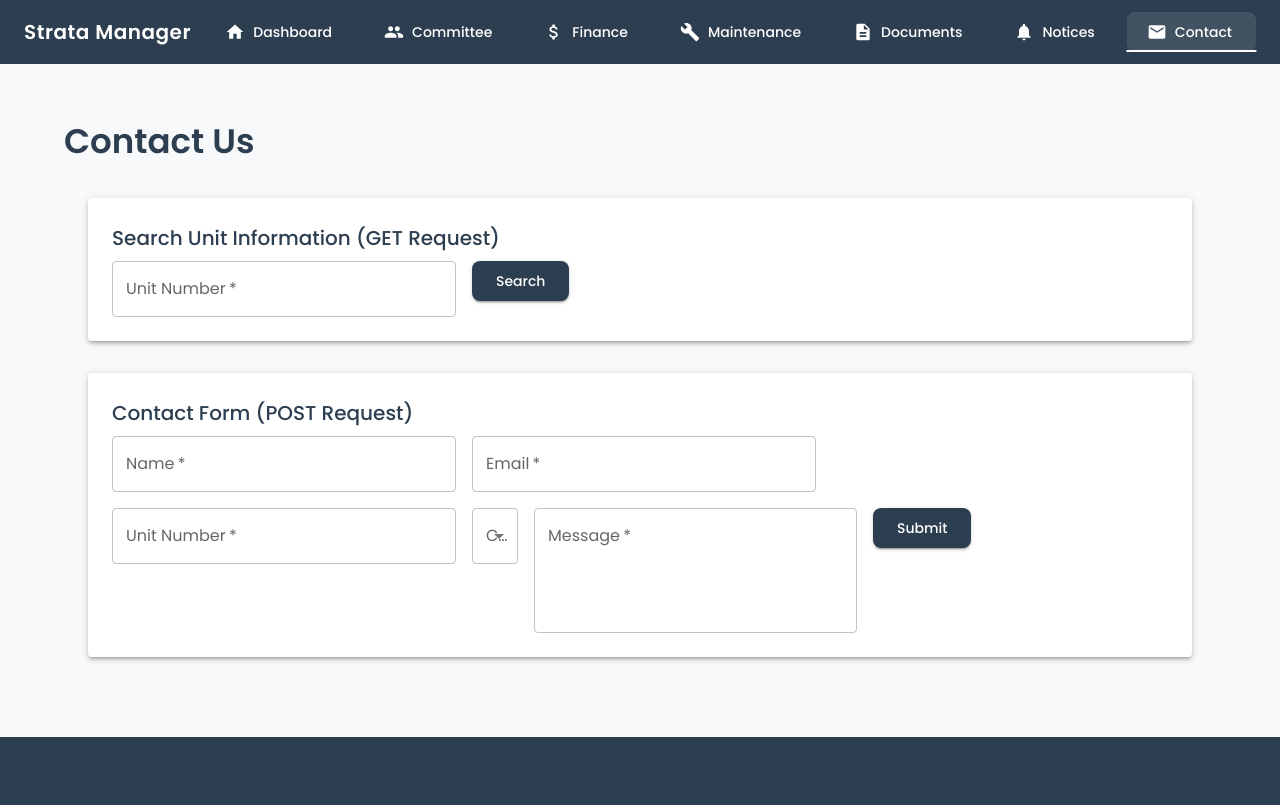
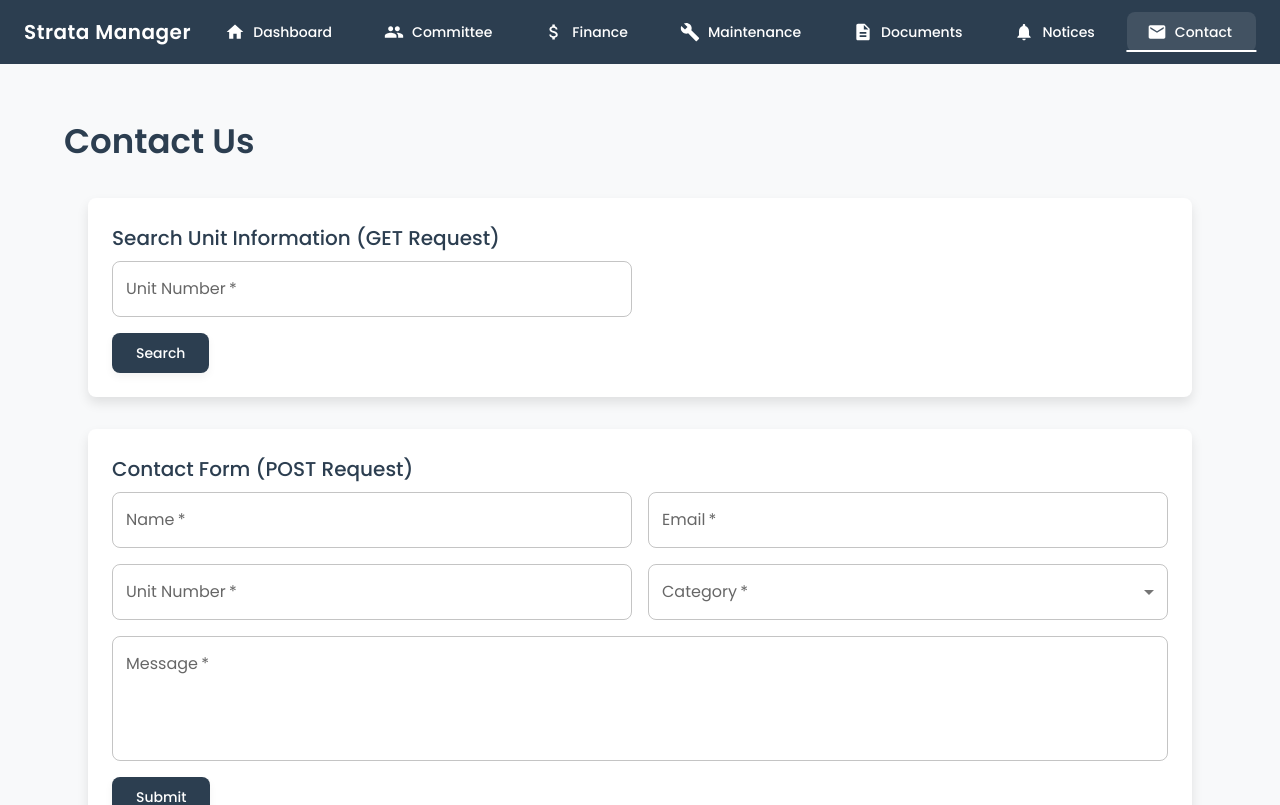
Before and after one commit to IshaanG165/info_1111_project, a React (Vite) app: page /contact in a window 1280 px wide. Shown: the top 805 px of the page. Built offline with nearby package versions, Linux system fonts and the light colour scheme.

Commit message:
Edited Errors

```diff
--- a/index.html
+++ b/index.html
@@ -4,10 +4,17 @@
     <meta charset="UTF-8" />
     <meta name="viewport" content="width=device-width, initial-scale=1.0" />
     <meta name="description" content="Strata Management System for NSW apartment buildings" />
-    <meta name="theme-color" content="#1976d2" />
-    <title>DLF Camellias</title>
+    <meta name="theme-color" content="#2c3e50" />
+    <meta name="author" content="DLF Camellias" />
+    <meta name="keywords" content="strata, management, apartment, NSW, building" />
+    <meta property="og:title" content="DLF Camellias - Strata Management" />
+    <meta property="og:description" content="Strata Management System for NSW apartment buildings" />
+    <meta property="og:type" content="website" />
+    <link rel="preconnect" href="https://fonts.googleapis.com" />
+    <link rel="preconnect" href="https://fonts.gstatic.com" crossorigin />
     <link rel="stylesheet" href="https://fonts.googleapis.com/css?family=Roboto:300,400,500,700&display=swap" />
     <link rel="stylesheet" href="https://fonts.googleapis.com/css2?family=Poppins:wght@300;400;500;600;700&display=swap" />
+    <title>DLF Camellias - Strata Management</title>
   </head>
   <body>
     <div id="root"></div>
--- a/src/theme.js
+++ b/src/theme.js
@@ -6,15 +6,26 @@ const theme = createTheme({
       main: '#2c3e50',
       light: '#34495e',
       dark: '#1a252f',
+      contrastText: '#ffffff',
     },
     secondary: {
       main: '#3498db',
       light: '#5dade2',
       dark: '#2980b9',
+      contrastText: '#ffffff',
     },
     background: {
       default: '#f8f9fa',
       paper: '#ffffff',
+    },
+    error: {
+      main: '#e74c3c',
+    },
+    success: {
+      main: '#2ecc71',
+    },
+    warning: {
+      main: '#f39c12',
     },
   },
   typography: {
@@ -22,10 +33,16 @@ const theme = createTheme({
     h4: {
       fontWeight: 600,
       color: '#2c3e50',
+      fontSize: '2.125rem',
     },
     h6: {
       fontWeight: 500,
       color: '#2c3e50',
+      fontSize: '1.25rem',
+    },
+    button: {
+      fontWeight: 500,
+      fontSize: '0.875rem',
     },
   },
   components: {
@@ -48,6 +65,9 @@ const theme = createTheme({
           textTransform: 'none',
           fontWeight: 500,
           padding: '8px 24px',
+          '&:hover': {
+            transform: 'translateY(-1px)',
+          },
         },
       },
     },
@@ -58,7 +78,53 @@ const theme = createTheme({
         },
       },
     },
+    MuiTextField: {
+      styleOverrides: {
+        root: {
+          '& .MuiOutlinedInput-root': {
+            borderRadius: 8,
+          },
+        },
+      },
+    },
+    MuiPaper: {
+      styleOverrides: {
+        root: {
+          backgroundImage: 'none',
+        },
+      },
+    },
   },
+  shape: {
+    borderRadius: 8,
+  },
+  shadows: [
+    'none',
+    '0 2px 4px rgba(0,0,0,0.05)',
+    '0 4px 8px rgba(0,0,0,0.05)',
+    '0 6px 12px rgba(0,0,0,0.1)',
+    '0 8px 16px rgba(0,0,0,0.1)',
+    '0 10px 20px rgba(0,0,0,0.1)',
+    '0 12px 24px rgba(0,0,0,0.1)',
+    '0 14px 28px rgba(0,0,0,0.1)',
+    '0 16px 32px rgba(0,0,0,0.1)',
+    '0 18px 36px rgba(0,0,0,0.1)',
+    '0 20px 40px rgba(0,0,0,0.1)',
+    '0 22px 44px rgba(0,0,0,0.1)',
+    '0 24px 48px rgba(0,0,0,0.1)',
+    '0 26px 52px rgba(0,0,0,0.1)',
+    '0 28px 56px rgba(0,0,0,0.1)',
+    '0 30px 60px rgba(0,0,0,0.1)',
+    '0 32px 64px rgba(0,0,0,0.1)',
+    '0 34px 68px rgba(0,0,0,0.1)',
+    '0 36px 72px rgba(0,0,0,0.1)',
+    '0 38px 76px rgba(0,0,0,0.1)',
+    '0 40px 80px rgba(0,0,0,0.1)',
+    '0 42px 84px rgba(0,0,0,0.1)',
+    '0 44px 88px rgba(0,0,0,0.1)',
+    '0 46px 92px rgba(0,0,0,0.1)',
+    '0 48px 96px rgba(0,0,0,0.1)',
+  ],
 });
 
 export default theme;
--- a/vite.config.js
+++ b/vite.config.js
@@ -5,4 +5,21 @@ import react from '@vitejs/plugin-react'
 export default defineConfig({
   plugins: [react()],
   base: process.env.NODE_ENV === 'production' ? '/' : '/',
+  server: {
+    port: 3000,
+    open: true
+  },
+  build: {
+    outDir: 'dist',
+    sourcemap: true,
+    minify: 'terser',
+    rollupOptions: {
+      output: {
+        manualChunks: {
+          vendor: ['react', 'react-dom', 'react-router-dom'],
+          mui: ['@mui/material', '@mui/icons-material', '@emotion/react', '@emotion/styled']
+        }
+      }
+    }
+  }
 })
```
Also changed, not shown: package.json (+10 -10 lines).
